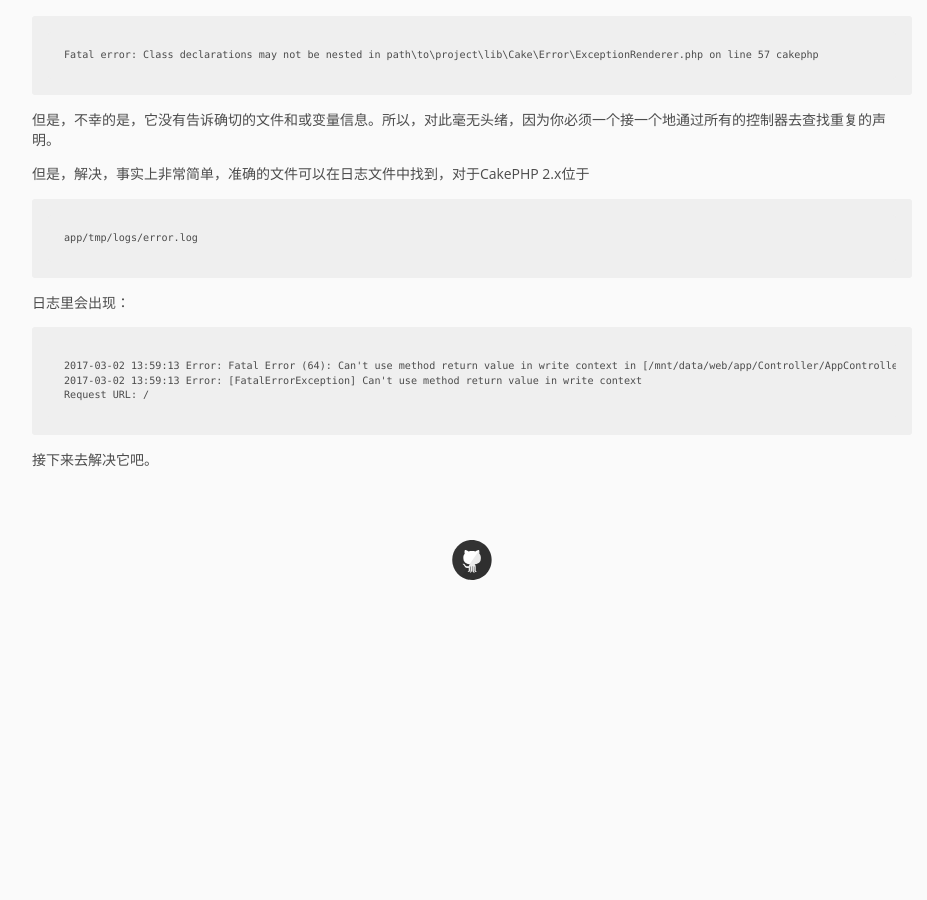
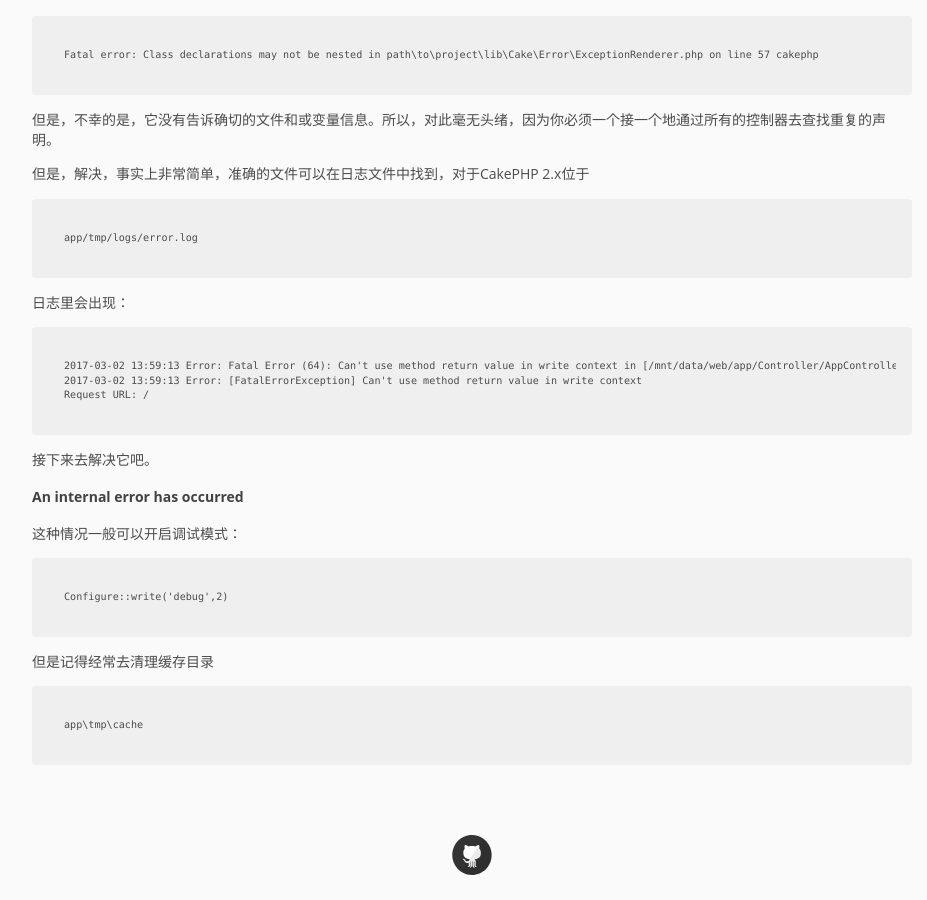
Before and after one commit to pingmalu/pingmalu.github.io, a Jekyll site: the page built from _posts/2016-05-06-CakePHP-2.x笔记.md, in a window 1280 px wide and 900 px high, scrolled down 6244 px. Shown: the whole window, without its empty margins (168-1095 px from the left). Built offline with Jekyll 4.4.1, drawn with Linux system fonts in a browser that asks for light colours; nearby versions of some CDN libraries; before the commit the page ends 6848 px from its top, so only the background shows below that.

Commit message:
'update'

```diff
--- a/_posts/2016-05-06-CakePHP-2.x笔记.md
+++ b/_posts/2016-05-06-CakePHP-2.x笔记.md
@@ -323,3 +323,13 @@
 	Request URL: /
 
 接下来去解决它吧。
+
+### An internal error has occurred
+
+这种情况一般可以开启调试模式：
+
+	Configure::write('debug',2)
+
+但是记得经常去清理缓存目录
+
+	app\tmp\cache
```
